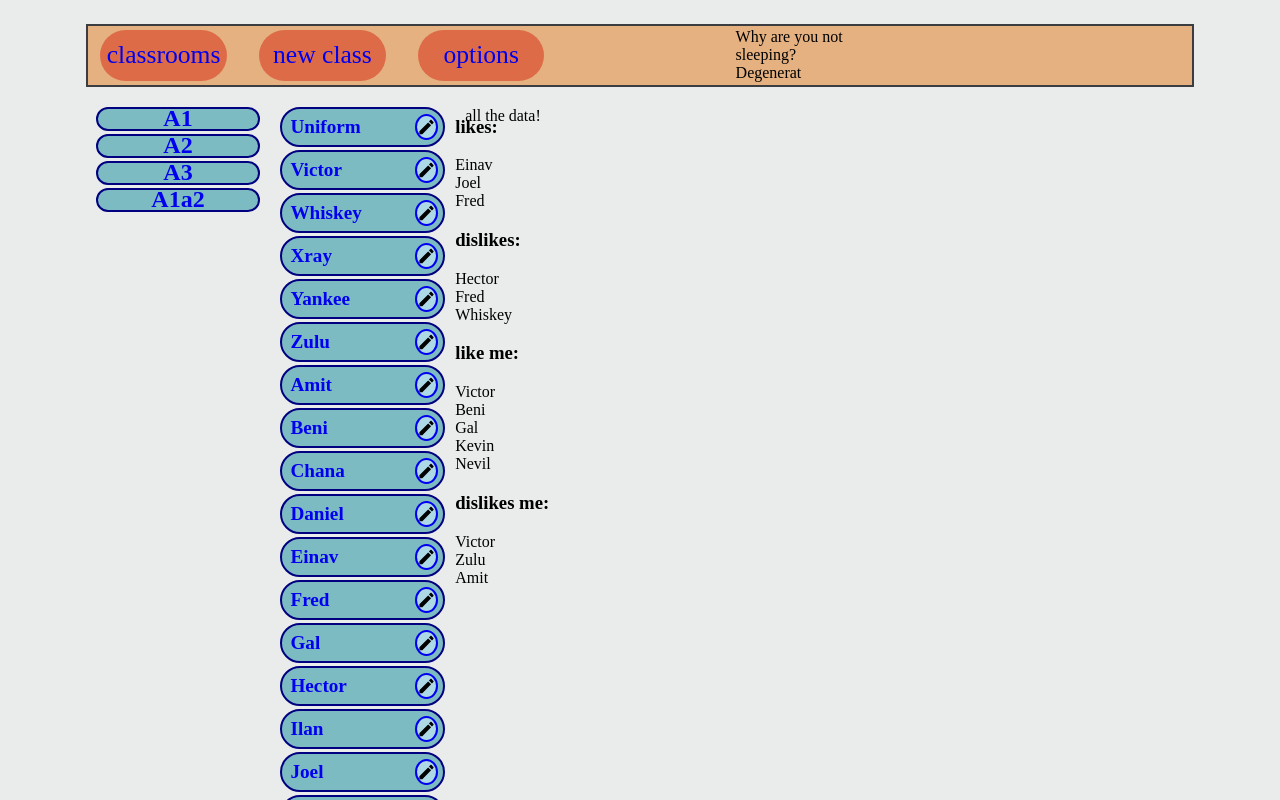
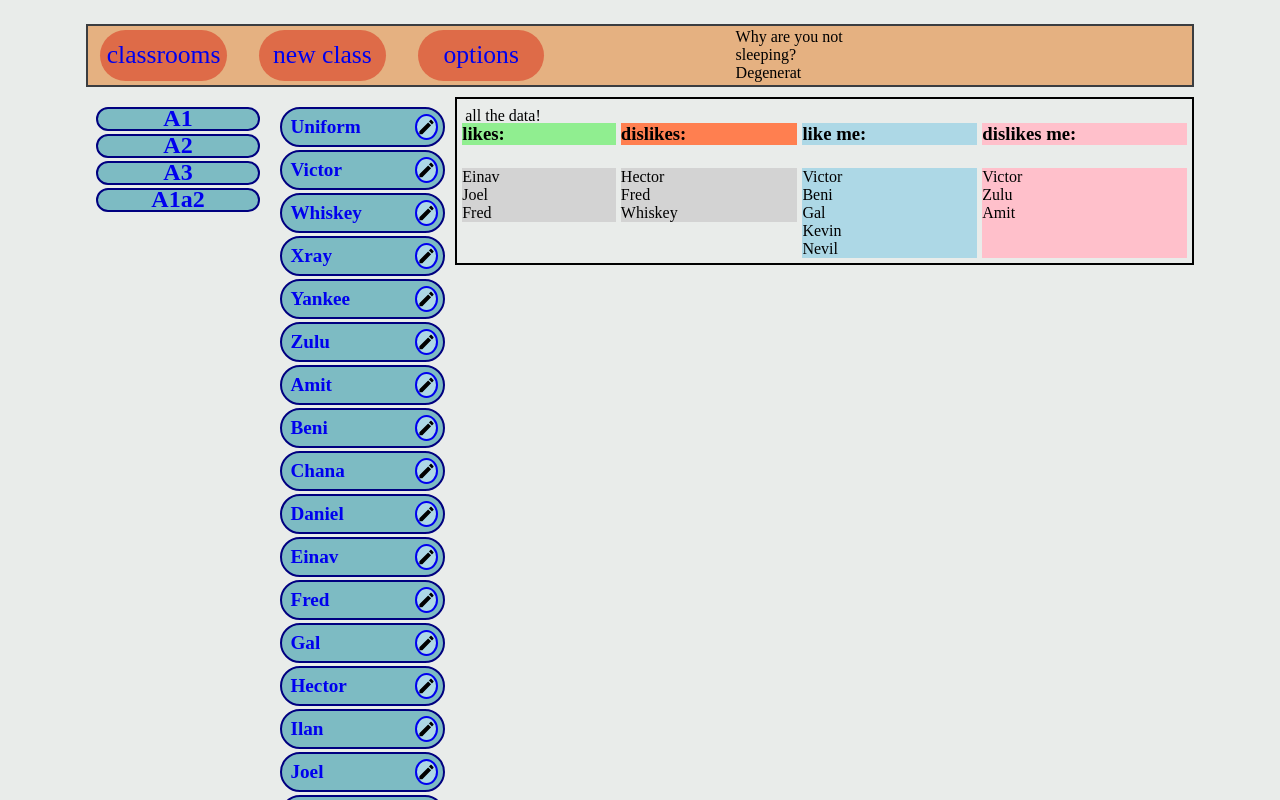
Before and after one commit to gulilo/Classroom, a React (Create React App) app: page /classroom/1/student/21 in a window 1280 px wide. Shown: the top 800 px of the page. Built offline with nearby package versions, Linux system fonts and the light colour scheme.

Commit message:
studnet data style finished

```diff
--- a/src/Components/StudentInfo.jsx
+++ b/src/Components/StudentInfo.jsx
@@ -1,5 +1,6 @@
 import React, { Component } from "react";
 import Style_MainGrid from "../cssFiles/MainGridLayout.module.css";
+import Style_StudnetInfo from "../cssFiles/StudnetInfoStyle.module.css";
 
 import { MockedContext } from "../MockedContext";
 
@@ -39,7 +40,7 @@ class StudentInfo extends Component {
     const likeAndLikeMe = _.intersection(likes, likeMe);
     const likeAndDislikeMe = _.intersection(likes, dislikeMe);
     const dislikeAndLikeMe = _.intersection(dislikes, likeMe);
-    const dislikeAndDislikeMe = _.intersection(likes, dislikeMe);
+    const dislikeAndDislikeMe = _.intersection(dislikes, dislikeMe);
 
     const likeRest = _.difference(likes, likeAndLikeMe, likeAndDislikeMe);
     const dislikeRest = _.difference(
@@ -47,7 +48,7 @@ class StudentInfo extends Component {
       dislikeAndLikeMe,
       dislikeAndDislikeMe
     );
-
+      console.log (likeAndDislikeMe)
     this.setState({
       likes,
       dislikes,
@@ -66,30 +67,50 @@ class StudentInfo extends Component {
   render() {
     return (
       <div className={Style_MainGrid.AppMainAreaOut}>
-        <h3>likes: </h3>
-        <span>
-          {_.map(this.state.likes, ({ id, name }) => (
-            <li key={id}> {name} </li>
+        <div className={Style_StudnetInfo.StudnetInfoGrid}>
+        <h3 className={Style_StudnetInfo.likeH}>likes: </h3>
+        <span className={Style_StudnetInfo.likeC}>
+          {_.map(this.state.likeAndLikeMe, ({ id, name }) => (
+            <li className={Style_StudnetInfo.LikeLike} key={id}> {name} </li>
+          ))}
+          {_.map(this.state.likeRest, ({ id, name }) => (
+            <li className={Style_StudnetInfo.LikeNone} key={id}> {name} </li>
+          ))}
+          {_.map(this.state.likeAndDislikeMe, ({ id, name }) => (
+            <li className={Style_StudnetInfo.LikeDislike} key={id}> {name} </li>
+          ))}
+
+        </span>
+
+
+        <h3 className={Style_StudnetInfo.dislikeH}>dislikes: </h3>
+        <span className={Style_StudnetInfo.dislikeC}>
+          {_.map(this.state.dislikeAndLikeMe, ({ id, name }) => (
+            <li className={Style_StudnetInfo.DislikeLike} key={id}> {name} </li>
+          ))}
+          {_.map(this.state.dislikeRest, ({ id, name }) => (
+            <li className={Style_StudnetInfo.DislikeNone} key={id}> {name} </li>
+          ))}
+          {_.map(this.state.dislikeAndDislikeMe, ({ id, name }) => (
+            <li className={Style_StudnetInfo.DislikeDislike} key={id}> {name} </li>
           ))}
         </span>
-        <h3>dislikes: </h3>
-        <span>
-          {_.map(this.state.dislikes, ({ id, name }) => (
-            <li key={id}> {name} </li>
-          ))}
-        </span>
-        <h3>like me: </h3>
-        <span>
+
+
+
+        <h3 className={Style_StudnetInfo.RlikeH}>like me: </h3>
+        <span className={Style_StudnetInfo.RlikeC}>
           {_.map(this.state.likeMe, ({ id, name }) => (
             <li key={id}> {name} </li>
           ))}
         </span>
-        <h3>dislikes me: </h3>
-        <span>
+        <h3 className={Style_StudnetInfo.RdislikeH}>dislikes me: </h3>
+        <span className={Style_StudnetInfo.RdislikeC}>
           {_.map(this.state.dislikeMe, ({ id, name }) => (
             <li key={id}> {name} </li>
           ))}
         </span>
+        </div>
       </div>
     );
   }
--- /dev/null
+++ b/src/cssFiles/StudnetInfoStyle.module.css
@@ -0,0 +1,82 @@
+
+
+.StudnetInfoGrid{
+    display: grid;
+
+    grid-template-rows: auto auto;
+    grid-template-columns: repeat(4 auto);
+
+    grid-gap:   5px;
+    border-color: black;
+    border: solid;
+    border-width: 2px;
+
+    padding: 5px;
+
+
+}
+
+.likeH{
+    grid-row: 1;
+    grid-column: 1;
+    background-color: lightgreen;
+}
+.likeC{
+    grid-row: 2;
+    grid-column: 1;
+}
+.LikeLike{
+    background-color: lightgreen;
+}
+.LikeNone{
+    background-color: lightgray;
+}
+.LikeDislike{
+    background-color: lightgoldenrodyellow;
+}
+
+
+.dislikeH{
+    grid-row: 1;
+    grid-column: 2;
+    background-color: coral;
+}
+.dislikeC{
+    grid-row: 2;
+    grid-column: 2;
+}
+.DislikeLike{
+    background-color: lightpink;
+}
+.DislikeNone{
+    background-color: lightgray;
+}
+.DislikeDislike{
+    background-color: red;
+}
+
+
+
+.RlikeH{
+    grid-row: 1;
+    grid-column: 3;
+    background-color: lightblue;
+}
+.RlikeC{
+    grid-row: 2;
+    grid-column: 3;
+    background-color: lightblue;
+}
+
+
+
+.RdislikeH{
+    grid-row: 1;
+    grid-column: 4;
+    background-color: pink;
+}
+.RdislikeC{
+    grid-row: 2;
+    grid-column: 4;
+    background-color: pink;
+}
```
